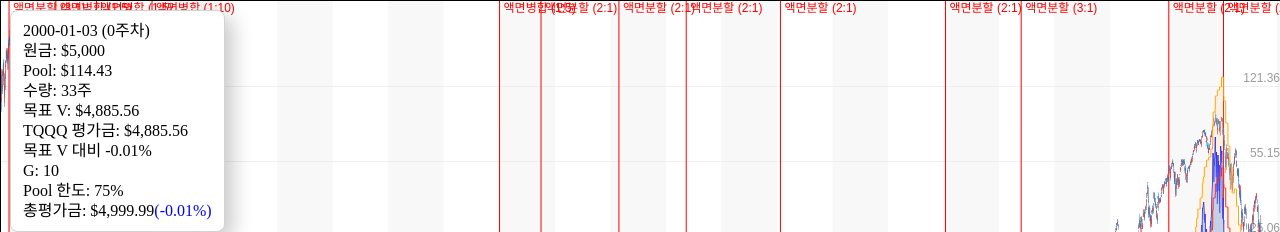
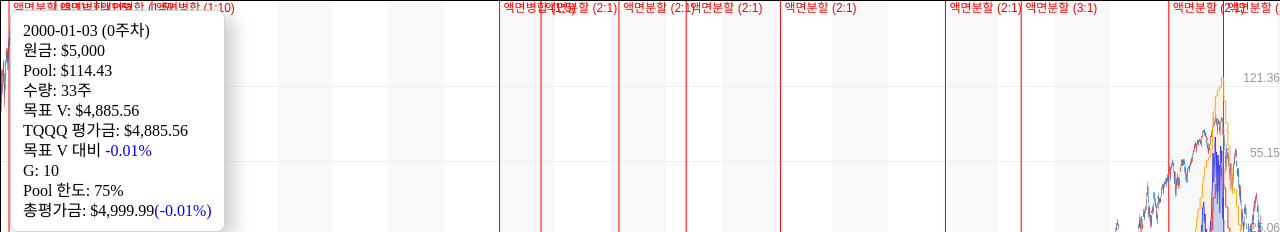
Before and after one commit to Droomii/vr-simul, a React (Create React App) app: page / in a window 1280 px wide. Both pictures are taken after a click on the button "적용". Shown: the top 232 px of the page. Built offline with nearby package versions, Linux system fonts and the light colour scheme.

Commit message:
add color to target v label

```diff
--- a/src/common/component/chart/ChartMain.tsx
+++ b/src/common/component/chart/ChartMain.tsx
@@ -340,7 +340,7 @@ const ChartMain = () => {
               <div>목표 V: ${label.targetValue.toLocaleString()}</div>
               <div>TQQQ 평가금:
                 ${label.marketPrice.toLocaleString()}</div>
-              <div>목표 V 대비 {label.targetValueRate}%</div>
+              <div>목표 V 대비 <span style={{color: label.targetValueRate > 0 ? 'red' : 'blue'}}>{label.targetValueRate > 0 && '+'}{label.targetValueRate}%</span></div>
                 <div>G: {label.gradient}</div>
                 <div>Pool 한도: {label.poolLimit}%</div>
                 <div>총평가금:
```
